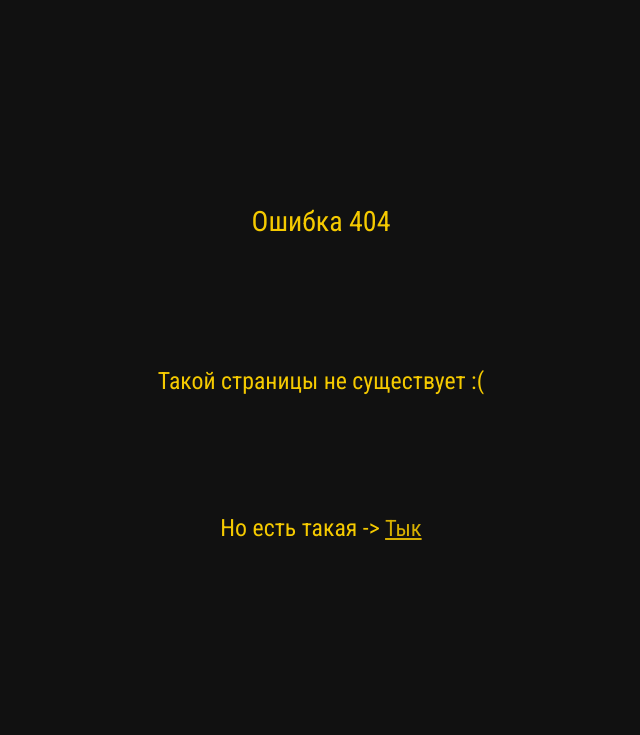
After one commit to FindsTeam/Finds.Landing, a PHP site: page /404.html in a window 1280 px wide. The commit adds this page. Shown: the top 735 px of the page, without its empty margins (319-959 px from the left). Run offline with PHP 8.4, Linux system fonts and the light colour scheme.

Commit message:
Set up 404 page

```diff
--- /dev/null
+++ b/404.html
@@ -0,0 +1,39 @@
+<!DOCTYPE html>
+<html lang="ru">
+<head>
+  <meta http-equiv="content-type" content="text/html" charset="utf-8">
+  <meta name="application-name" content="Finds">
+  <meta name="viewport" content="width=device-width, initial-scale=1.0" />
+  <meta name="description" content="Finds — гео-платформа, предназначенная для поиска и нанесения на карту отметок о бесплатных возможностях.">
+
+  <title>Finds — Бесплатные возможности</title>
+
+  <link rel="shortcut icon" href="./image/favicon/favicon.ico" type="image/x-icon">
+  <link rel="apple-touch-icon" sizes="180x180" href="./image/favicon/apple-touch-icon.png">
+  <link rel="icon" type="image/png" sizes="32x32" href="./image/favicon/favicon-32x32.png">
+  <link rel="icon" type="image/png" sizes="16x16" href="./image/favicon/favicon-16x16.png">
+  <link rel="mask-icon" href="./image/favicon/safari-pinned-tab.svg" color="#ffda29">
+  <link rel="manifest" href="./site.webmanifest">
+  <link type="text/plain" rel="author" href="https://finds.by/humans.txt">
+
+  <meta name="msapplication-TileColor" content="#ffda29">
+  <meta name="theme-color" content="#000000">
+
+  <link rel="stylesheet" href="./css/reset.css">
+  <link rel="stylesheet" href="./css/style.css">
+  <link rel="stylesheet" href="./css/text.css">
+  <link rel="stylesheet" href="./css/mobile.css" media="screen and (min-width: 320px) and (max-width: 1024px)">
+  <link rel="stylesheet" href="https://fonts.googleapis.com/css?family=Open+Sans|Roboto+Condensed" media="screen">
+</head>
+<body>
+<main>
+  <div class="main-screen">
+    <div class="logo-container">
+      <h1 class="title">Ошибка 404</h1>
+      <h2 class="title">Такой страницы не существует :(</h2>
+      <h2 class="title">Но есть такая -> <a class="footer-link footer-link--404" href="./">Тык</a></h2>
+    </div>
+  </div>
+</main>
+</body>
+</html>
--- a/css/style.css
+++ b/css/style.css
@@ -415,6 +415,10 @@ footer {
   text-decoration: none;
 }
 
+.footer-link--404 {
+  text-decoration: underline;
+}
+
 .footer-link:hover {
   text-decoration: underline;
 }
```
Also changed, not shown: 404.md (added, +3 -0 lines).
